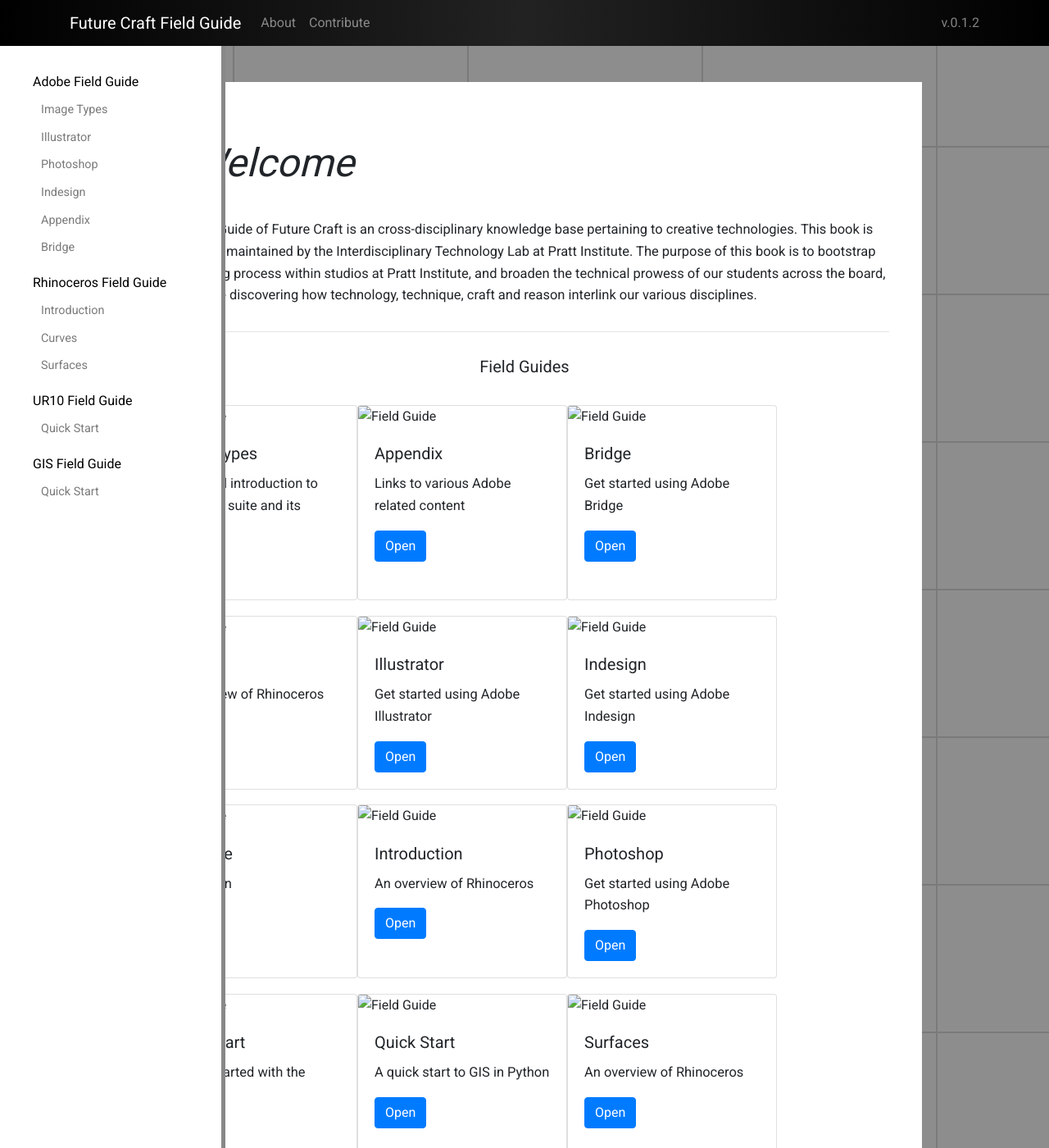
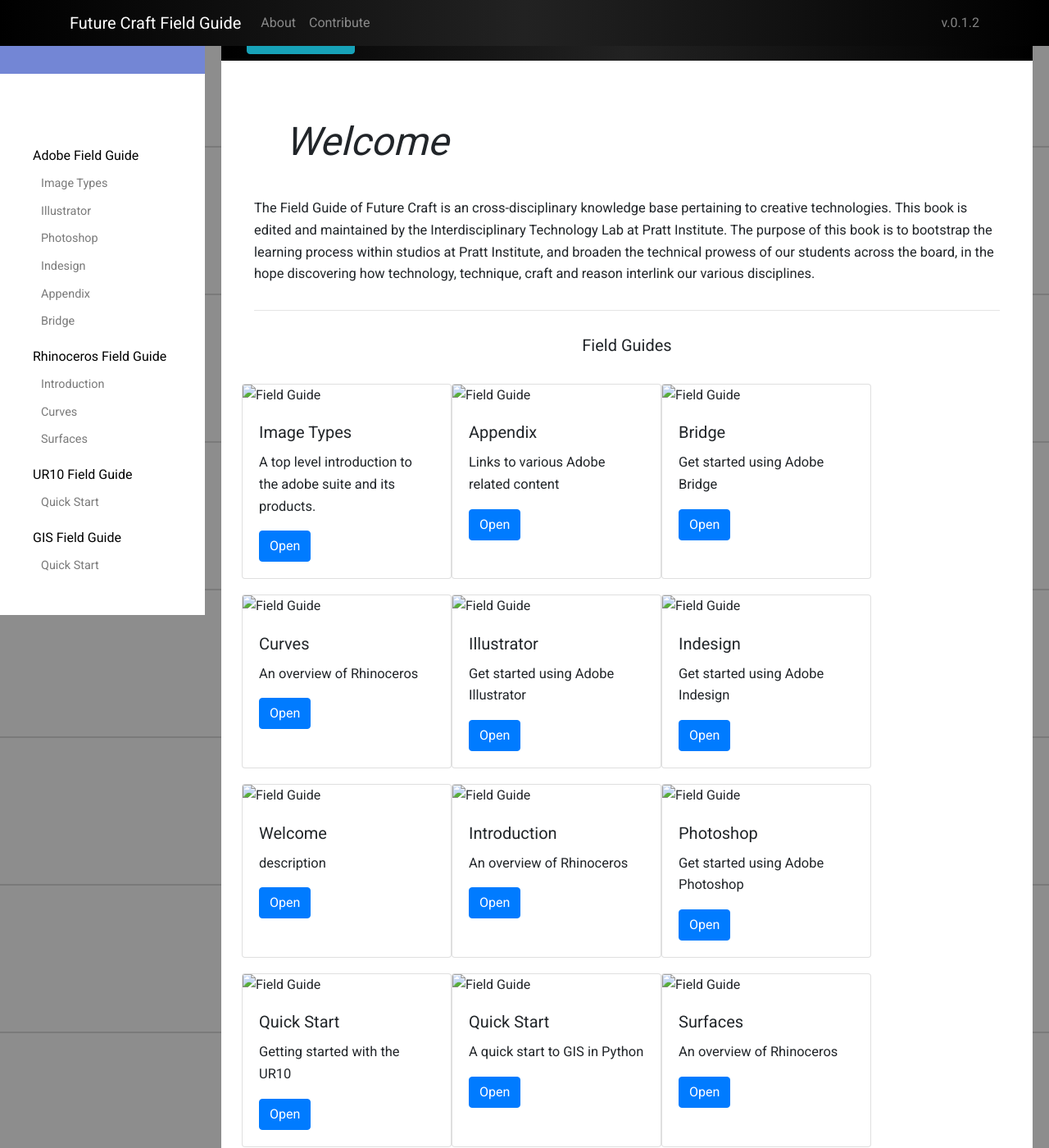
Before and after one commit to lelandjobson/github_pages_tut_01, a Jekyll site: the page built from index.md, in a window 1280 px wide and 1400 px high. Shown: the whole window at 82% size. Built offline with Jekyll 4.4.1, drawn with Linux system fonts in a browser that asks for light colours.

Commit message:
Collapsible sidebar hack

```diff
--- a/_includes/themes/twitter/home.html
+++ b/_includes/themes/twitter/home.html
@@ -1,5 +1,5 @@
 <!-- CONTENT -->
-<div class="container container-narrow container-content">
+<!-- <div class="container container-narrow container-content"> -->
   <div class="content">
       <div class="page-header">
           <h1>{{ page.title }} {% if page.tagline %}<small>{{page.tagline}}</small>{% endif %}</h1>
@@ -37,4 +37,4 @@
       </small></p>
     </footer>
   </div>
-</div>
+<!-- </div> -->
--- a/_includes/themes/twitter/wrapper.html
+++ b/_includes/themes/twitter/wrapper.html
@@ -26,8 +26,7 @@
     <link href="{{ BASE_PATH }}{{ site.JB.rss_path }}" type="application/rss+xml" rel="alternate" title="Sitewide RSS Feed">
   </head>
 
-  <body class="wrapper">
-
+  <body>
     <!-- TOP NAVIGATION -->
     <nav class="navbar navbar-expand-lg fixed-top navbar-dark bg-dark">
         <div class="container">
@@ -50,9 +49,10 @@
           </div>
         </div>
     </nav>
-
-    <!-- SIDE NAVIGATION -->
-    <div class="sidenav">
+    <div class="wrapper">
+        <!-- Sidebar  -->
+        <nav id="sidebar">
+            <div class="sidenav navitems">
                 {% assign myGuides = site.pages | group_by: 'field-guide' %}
                 {% for cat in myGuides %}
                   {% if cat.name != "None" %}
@@ -84,8 +84,42 @@
                   {% endif %}
                 {% endfor %}
             </div>
+        </nav>
+
+        <!-- Page Content  -->
+        <div id="content">
+            <nav class="navbar navbar-expand-lg navbar-light bg-light">
+                <div class="container-fluid">
+
+                    <button type="button" id="sidebarCollapse" class="btn btn-info">
+                        <i class="fas fa-align-left"></i>
+                        <span>Toggle Sidebar</span>
+                    </button>
+
+                    <button class="btn btn-dark d-inline-block d-lg-none ml-auto" type="button" data-toggle="collapse" data-target="#navbarSupportedContent" aria-controls="navbarSupportedContent" aria-expanded="false" aria-label="Toggle navigation">
+                        <i class="fas fa-align-justify"></i>
+                    </button>
+            </nav>
             {{ content }}
         </div>
+    </div>
+
+
+    <!-- jQuery CDN - Slim version (=without AJAX) -->
+    <script src="https://code.jquery.com/jquery-3.3.1.slim.min.js" integrity="sha384-q8i/X+965DzO0rT7abK41JStQIAqVgRVzpbzo5smXKp4YfRvH+8abtTE1Pi6jizo" crossorigin="anonymous"></script>
+    <!-- Popper.JS -->
+    <script src="https://cdnjs.cloudflare.com/ajax/libs/popper.js/1.14.0/umd/popper.min.js" integrity="sha384-cs/chFZiN24E4KMATLdqdvsezGxaGsi4hLGOzlXwp5UZB1LY//20VyM2taTB4QvJ" crossorigin="anonymous"></script>
+    <!-- Bootstrap JS -->
+    <script src="https://stackpath.bootstrapcdn.com/bootstrap/4.1.0/js/bootstrap.min.js" integrity="sha384-uefMccjFJAIv6A+rW+L4AHf99KvxDjWSu1z9VI8SKNVmz4sk7buKt/6v9KI65qnm" crossorigin="anonymous"></script>
+
+    <script type="text/javascript">
+        $(document).ready(function () {
+            $('#sidebarCollapse').on('click', function () {
+                $('#sidebar').toggleClass('active');
+            });
+        });
+    </script>
+
     {% include JB/analytics %}
   </body>
 </html>
--- a/assets/themes/twitter/css/style.css
+++ b/assets/themes/twitter/css/style.css
@@ -1,3 +1,131 @@
+/* ---------------------------------------------------
+    SIDEBAR STYLE
+----------------------------------------------------- */
+
+.wrapper {
+  display: flex;
+  width: 100%;
+  align-items: stretch;
+}
+
+#sidebar {
+  min-width: 250px;
+  max-width: 250px;
+  background: #7386D5;
+  color: #fff;
+  transition: all 0.3s;
+  padding-top: 90px;
+  width: inherit;
+  float: left;
+  height:100%;
+  position:relative;
+  overflow-y:auto;
+  overflow-x:hidden;
+}
+
+#sidebar.active {
+  margin-left: -250px;
+}
+
+#sidebar .sidebar-header {
+  padding: 20px;
+  background: #6d7fcc;
+}
+
+#sidebar ul.components {
+  padding: 20px 0;
+  border-bottom: 1px solid #47748b;
+}
+
+#sidebar ul p {
+  color: #fff;
+  padding: 10px;
+}
+
+#sidebar ul li a {
+  padding: 10px;
+  font-size: 1.1em;
+  display: block;
+}
+
+#sidebar ul li a:hover {
+  color: #7386D5;
+  background: #fff;
+}
+
+#sidebar ul li.active>a,
+a[aria-expanded="true"] {
+  color: #fff;
+  background: #6d7fcc;
+}
+
+a[data-toggle="collapse"] {
+  position: relative;
+}
+
+.dropdown-toggle::after {
+  display: block;
+  position: absolute;
+  top: 50%;
+  right: 20px;
+  transform: translateY(-50%);
+}
+
+ul ul a {
+  font-size: 0.9em !important;
+  padding-left: 30px !important;
+  background: #6d7fcc;
+}
+
+ul.CTAs {
+  padding: 20px;
+}
+
+ul.CTAs a {
+  text-align: center;
+  font-size: 0.9em !important;
+  display: block;
+  border-radius: 5px;
+  margin-bottom: 5px;
+}
+
+a.download {
+  background: #fff;
+  color: #7386D5;
+}
+
+a.article,
+a.article:hover {
+  background: #6d7fcc !important;
+  color: #fff !important;
+}
+
+/* ---------------------------------------------------
+  CONTENT STYLE
+----------------------------------------------------- */
+
+#content {
+  width: 100%;
+  padding: 20px;
+  min-height: 100vh;
+  transition: all 0.3s;
+}
+
+/* ---------------------------------------------------
+  MEDIAQUERIES
+----------------------------------------------------- */
+
+@media (max-width: 768px) {
+  #sidebar {
+      margin-left: -250px;
+  }
+  #sidebar.active {
+      margin-left: 0;
+  }
+  #sidebarCollapse span {
+      display: none;
+  }
+}
 
 body {
   opacity: 1.0;
@@ -63,7 +191,7 @@
 .container-narrow {
   margin: 0 auto;
   min-width: 1000px !important;
-  max-width: 1000px !important;
+  /* max-width: 1000px !important; */
 }
 
 .container-content{
@@ -231,11 +359,11 @@
 
 /* The sidebar menu */
 .sidenav {
-  height: 100%; /* Full-height: remove this if you want "auto" height */
-  width: 270px; /* Set the width of the sidebar */
-  position: fixed; /* Fixed Sidebar (stay in place on scroll) */
-  z-index: 1; /* Stay on top */
-  top: 0; /* Stay at the top */
+  height: 100%;
+  width: 270px;
+  /* position: fixed; */
+  z-index: 1;
+  top: 0;
   left: 0;
   color: rgb(0, 0, 0);
   background-color: rgb(255, 255, 255); /* Black */
```
Lines whose indentation alone changed are shown as unchanged.
